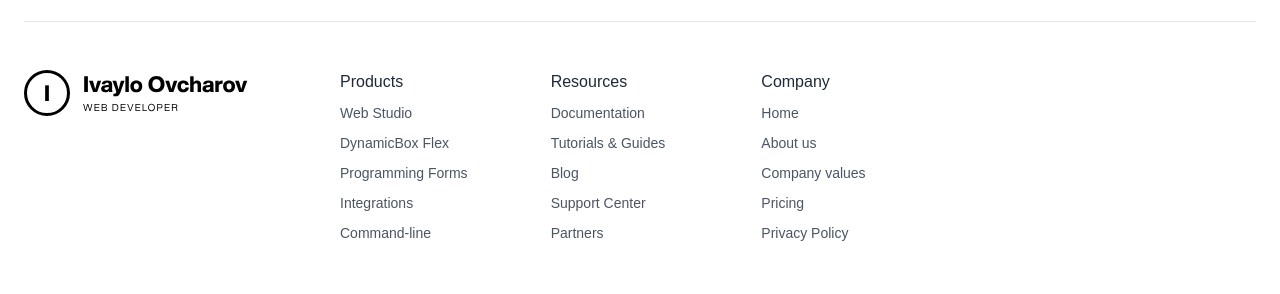
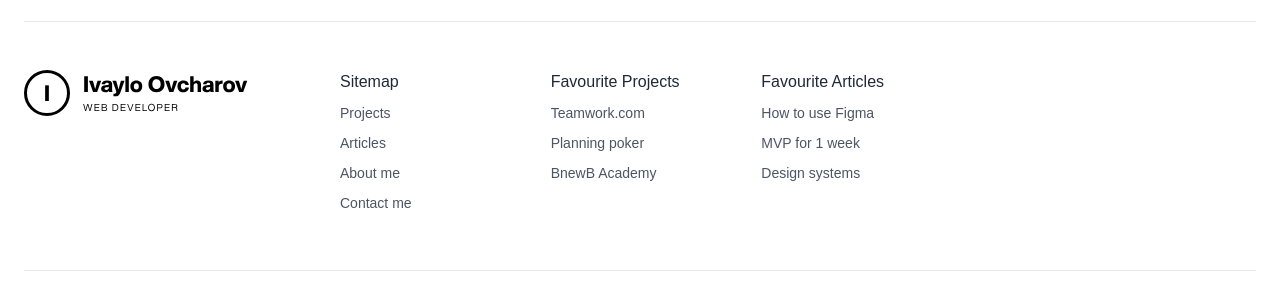
Before and after one commit to IvayloEntropy/ivo-portfolio, a Vue app: page / in a window 1280 px wide. Shown: the part 2543-2837 px from the top of the page. Built offline with nearby package versions, Linux system fonts and the light colour scheme.

Commit message:
add new footer

```diff
--- a/src/components/Footer.vue
+++ b/src/components/Footer.vue
@@ -17,41 +17,34 @@
 
         <!-- 2nd block -->
         <div class="sm:col-span-6 md:col-span-3 lg:col-span-2">
-          <h6 class="mb-2 font-medium text-gray-800">Products</h6>
+          <h6 class="mb-2 font-medium text-gray-800">Sitemap</h6>
           <ul class="text-sm">
             <li class="mb-2">
               <router-link
                 to="#"
                 class="text-gray-600 transition duration-150 ease-in-out hover:text-gray-900"
-                >Web Studio</router-link
+                >Projects</router-link
               >
             </li>
             <li class="mb-2">
               <router-link
                 to="#"
                 class="text-gray-600 transition duration-150 ease-in-out hover:text-gray-900"
-                >DynamicBox Flex</router-link
+                >Articles</router-link
               >
             </li>
             <li class="mb-2">
               <router-link
                 to="#"
                 class="text-gray-600 transition duration-150 ease-in-out hover:text-gray-900"
-                >Programming Forms</router-link
+                >About me</router-link
               >
             </li>
             <li class="mb-2">
               <router-link
                 to="#"
                 class="text-gray-600 transition duration-150 ease-in-out hover:text-gray-900"
-                >Integrations</router-link
-              >
-            </li>
-            <li class="mb-2">
-              <router-link
-                to="#"
-                class="text-gray-600 transition duration-150 ease-in-out hover:text-gray-900"
-                >Command-line</router-link
+                >Contact me</router-link
               >
             </li>
           </ul>
@@ -59,41 +52,27 @@
 
         <!-- 3rd block -->
         <div class="sm:col-span-6 md:col-span-3 lg:col-span-2">
-          <h6 class="mb-2 font-medium text-gray-800">Resources</h6>
+          <h6 class="mb-2 font-medium text-gray-800">Favourite Projects</h6>
           <ul class="text-sm">
             <li class="mb-2">
               <router-link
                 to="#"
                 class="text-gray-600 transition duration-150 ease-in-out hover:text-gray-900"
-                >Documentation</router-link
+                >Teamwork.com</router-link
               >
             </li>
             <li class="mb-2">
               <router-link
                 to="#"
                 class="text-gray-600 transition duration-150 ease-in-out hover:text-gray-900"
-                >Tutorials & Guides</router-link
+                >Planning poker</router-link
               >
             </li>
             <li class="mb-2">
               <router-link
                 to="#"
                 class="text-gray-600 transition duration-150 ease-in-out hover:text-gray-900"
-                >Blog</router-link
-              >
-            </li>
-            <li class="mb-2">
-              <router-link
-                to="#"
-                class="text-gray-600 transition duration-150 ease-in-out hover:text-gray-900"
-                >Support Center</router-link
-              >
-            </li>
-            <li class="mb-2">
-              <router-link
-                to="#"
-                class="text-gray-600 transition duration-150 ease-in-out hover:text-gray-900"
-                >Partners</router-link
+                >BnewB Academy</router-link
               >
             </li>
           </ul>
@@ -101,41 +80,27 @@
 
         <!-- 4th block -->
         <div class="sm:col-span-6 md:col-span-3 lg:col-span-2">
-          <h6 class="mb-2 font-medium text-gray-800">Company</h6>
+          <h6 class="mb-2 font-medium text-gray-800">Favourite Articles</h6>
           <ul class="text-sm">
             <li class="mb-2">
               <router-link
                 to="#"
                 class="text-gray-600 transition duration-150 ease-in-out hover:text-gray-900"
-                >Home</router-link
+                >How to use Figma</router-link
               >
             </li>
             <li class="mb-2">
               <router-link
                 to="#"
                 class="text-gray-600 transition duration-150 ease-in-out hover:text-gray-900"
-                >About us</router-link
+                >MVP for 1 week</router-link
               >
             </li>
             <li class="mb-2">
               <router-link
                 to="#"
                 class="text-gray-600 transition duration-150 ease-in-out hover:text-gray-900"
-                >Company values</router-link
-              >
-            </li>
-            <li class="mb-2">
-              <router-link
-                to="#"
-                class="text-gray-600 transition duration-150 ease-in-out hover:text-gray-900"
-                >Pricing</router-link
-              >
-            </li>
-            <li class="mb-2">
-              <router-link
-                to="#"
-                class="text-gray-600 transition duration-150 ease-in-out hover:text-gray-900"
-                >Privacy Policy</router-link
+                >Design systems</router-link
               >
             </li>
           </ul>
```
